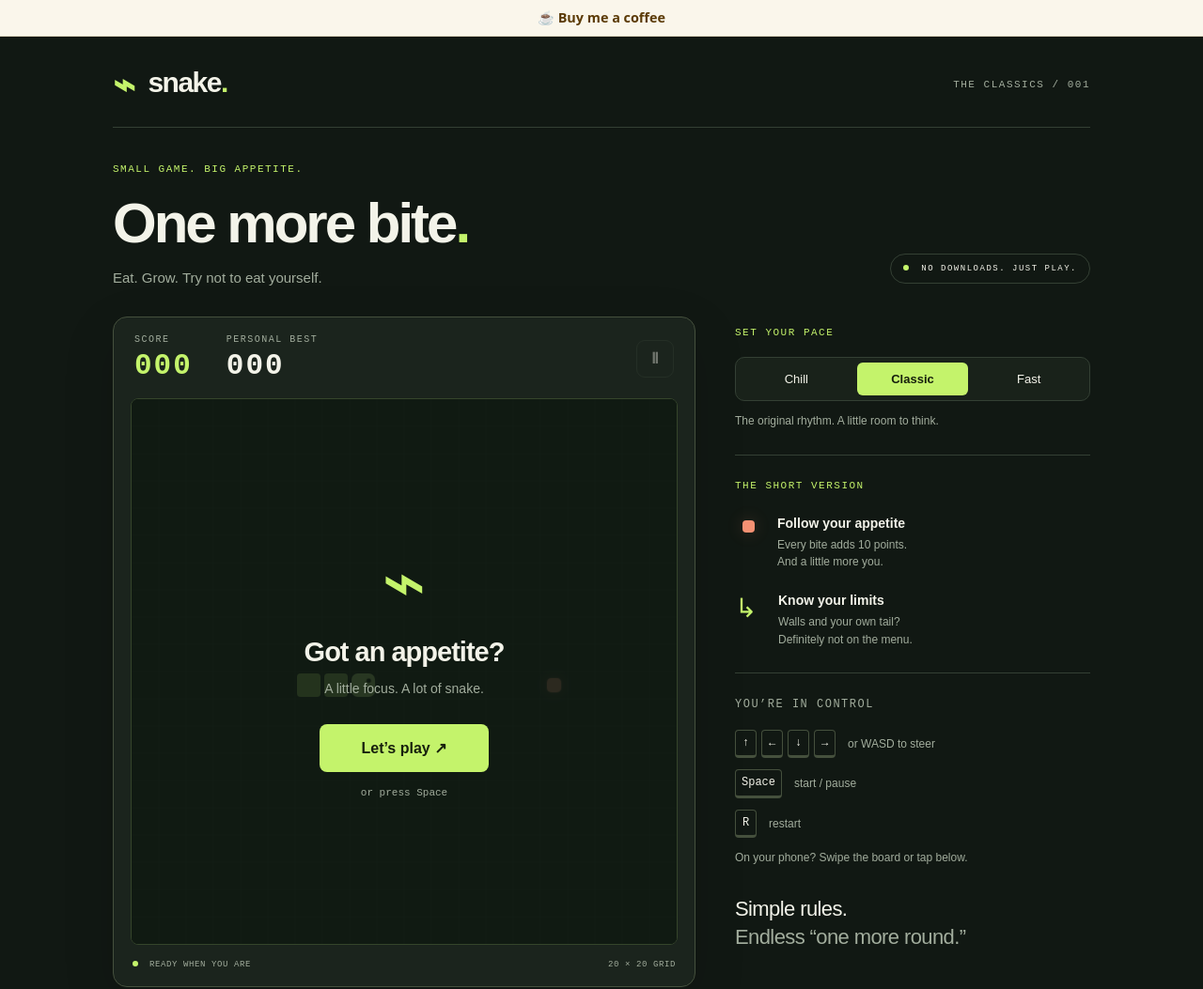
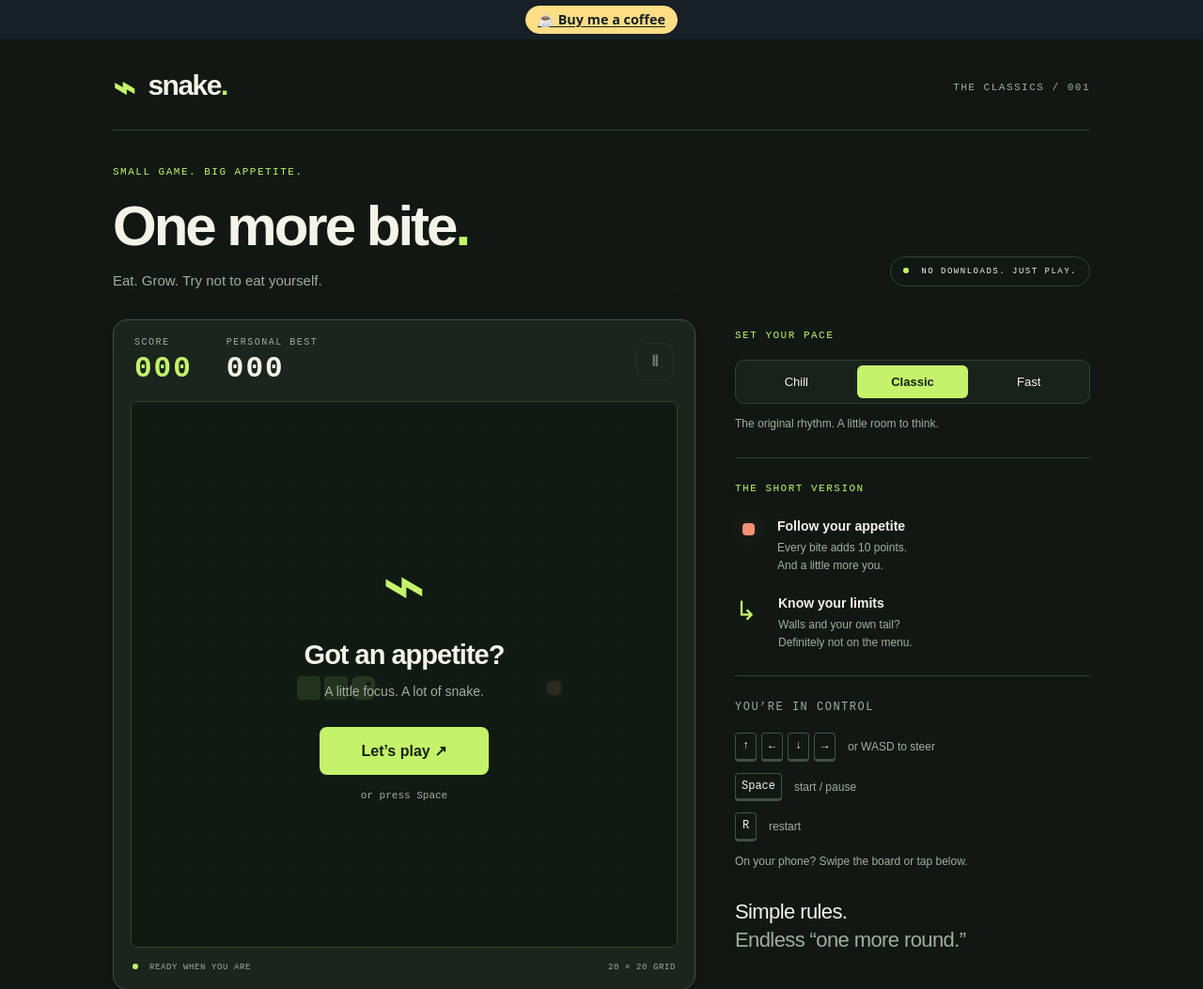
Before and after one commit to numerate64/snake, a website with bundled scripts: page index.html in a window 1280 px wide. Shown: the top 1053 px of the page at 94% size. Built offline with nearby package versions, Linux system fonts and the light colour scheme.

Commit message:
Make the top support link visible and clickable

```diff
--- a/index.html
+++ b/index.html
@@ -7,14 +7,22 @@
 
     <style id="bmc-support-style">
       .bmc-support {
-        display: flex; justify-content: center; align-items: center; box-sizing: border-box; width: 100%;
-        margin: 0; padding: 0.55rem 1rem; border-bottom: 1px solid #e0d5bf;
-        background: rgba(255, 251, 240, 0.98); color: #5b3a06; text-align: center;
+        position: sticky; top: 0; z-index: 10000;
+        display: flex; justify-content: center; align-items: center; box-sizing: border-box;
+        width: 100%; height: 42px; margin: 0; padding: 0 1rem;
+        background: #172026; color: #fff; text-align: center;
         font: 600 0.9rem/1.4 system-ui, sans-serif;
       }
-      .bmc-support a { color: inherit; text-decoration: none; white-space: nowrap; }
-      .bmc-support a:hover, .bmc-support a:focus-visible { text-decoration: underline; text-underline-offset: 0.15em; }
-      .bmc-support a:focus-visible { outline: 2px solid currentColor; outline-offset: 3px; }
+      .bmc-support a {
+        display: inline-flex; align-items: center; justify-content: center; min-height: 30px;
+        padding: 4px 12px; border: 1px solid #ffde85; border-radius: 999px;
+        background: #ffde85; color: #172026; font-weight: 700; text-decoration: underline;
+        text-underline-offset: 0.15em; white-space: nowrap;
+      }
+      .bmc-support a:hover { background: #fff; border-color: #fff; }
+      .bmc-support a:focus-visible { outline: 2px solid #fff; outline-offset: 3px; }
+      .site-header { top: 42px; }
+      .header { top: 42px; }
     </style>
 </head>
 <body>
```
